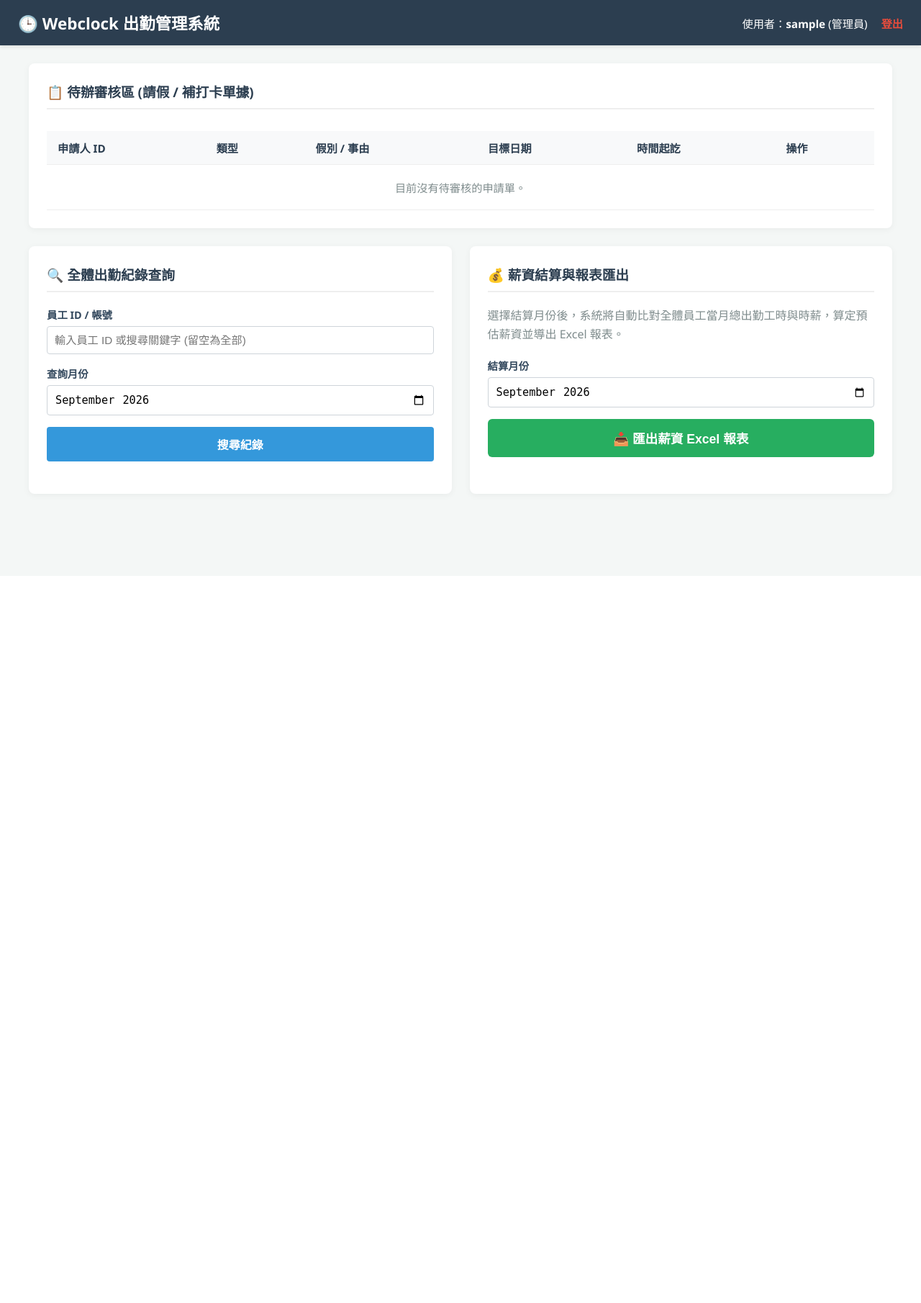
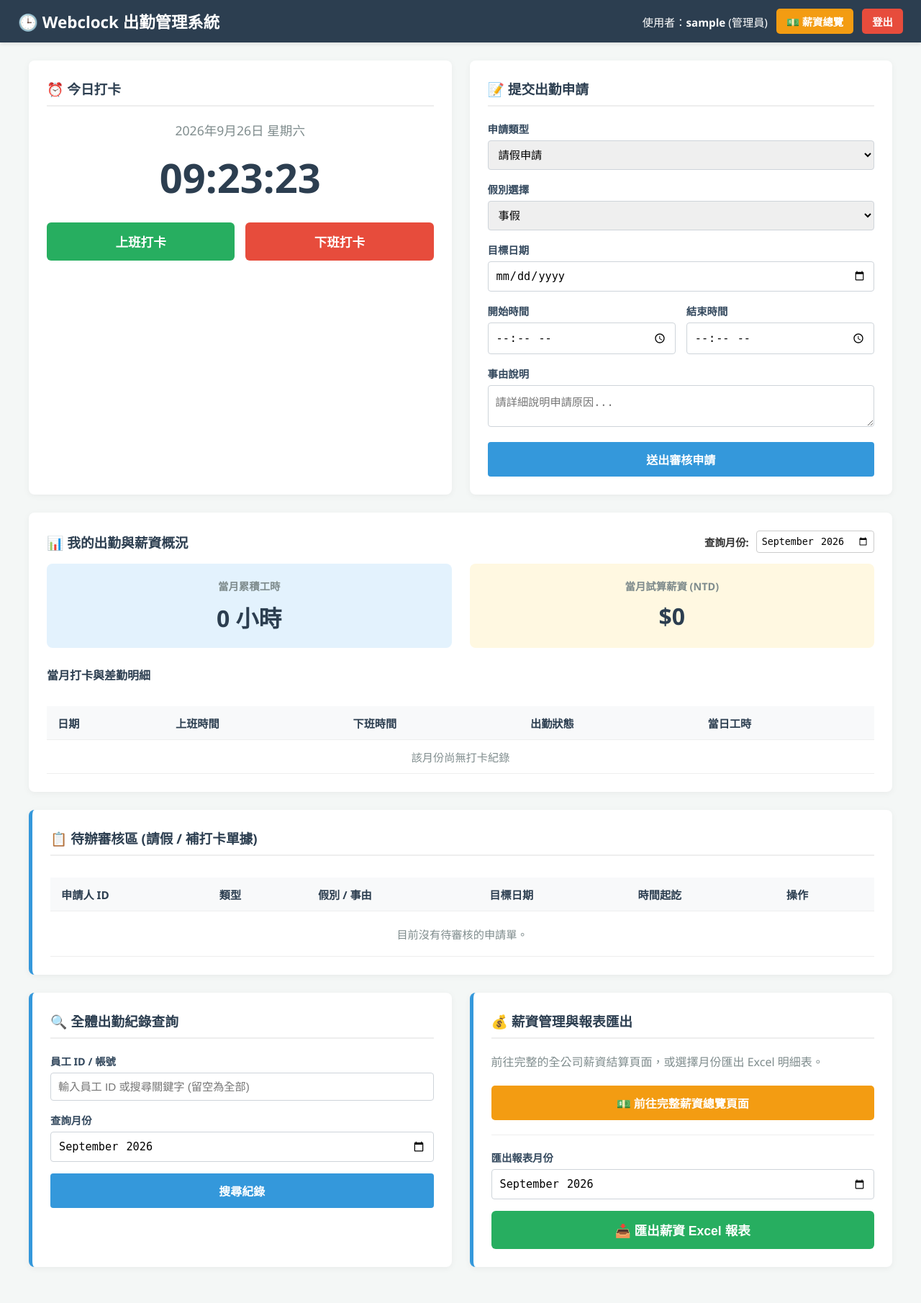
Before and after one commit to try91396-beep/TEST_DADING, a Flask app: page /webclock/ in a window 1280 px wide. Shown: the whole page at 72% size. Before the commit the page ends 693 px from the top, so only its background shows below. Run offline with Flask 3, Linux system fonts and the light colour scheme; the visitor is signed in with stand-in values (Sample User, id 1); data that the repository does not hold is empty; some libraries are stand-ins or nearby versions.

Commit message:
Update webclock.html
開放管理員打卡與請假功能：將「今日打卡」、「提交出勤申請」與「個人出勤與薪資概況」設為全體使用者（包含管理員）通用。管理員登入後可同時執行打卡與後台審核。

新增「💵 薪資頁面」連結按鈕：

導覽列（Navbar）：右上角新增「💵 薪資頁面」按鈕，點擊直達 [https://test-dading.onrender.com/webclock/salaries](https://test-dading.onrender.com/webclock/salaries)（或 /webclock/salaries）。

管理員專區：新增快捷選單按鈕。

```diff
--- a/templates/webclock.html
+++ b/templates/webclock.html
@@ -18,21 +18,36 @@
         .navbar {
             background-color: #2c3e50;
             color: white;
-            padding: 15px 25px;
+            padding: 12px 25px;
             display: flex;
             justify-content: space-between;
             align-items: center;
             box-shadow: 0 2px 5px rgba(0,0,0,0.1);
         }
         .navbar h1 { margin: 0; font-size: 1.4rem; }
-        .user-info { font-size: 0.95rem; }
-        .logout-btn { color: #e74c3c; margin-left: 15px; text-decoration: none; font-weight: bold; }
-        .logout-btn:hover { text-decoration: underline; }
+        .user-nav { display: flex; align-items: center; gap: 12px; font-size: 0.95rem; }
+
+        /* 導覽列按鈕 */
+        .nav-btn {
+            display: inline-block;
+            padding: 7px 14px;
+            border-radius: 5px;
+            text-decoration: none;
+            font-weight: bold;
+            font-size: 0.9rem;
+            transition: all 0.2s ease;
+        }
+        .btn-salary-nav { background-color: #f39c12; color: white; }
+        .btn-salary-nav:hover { background-color: #d68910; transform: translateY(-1px); }
+        .logout-btn { background-color: #e74c3c; color: white; }
+        .logout-btn:hover { background-color: #c0392b; transform: translateY(-1px); }
 
         /* Dashboard 容器 */
         .dashboard-container { max-width: 1200px; margin: 25px auto; padding: 0 20px; }
         .card { background: #fff; border-radius: 8px; box-shadow: 0 2px 10px rgba(0,0,0,0.05); padding: 25px; margin-bottom: 25px; }
         .card h3 { margin-top: 0; color: #2c3e50; border-bottom: 2px solid #eee; padding-bottom: 10px; margin-bottom: 20px; }
+        .admin-card { border-left: 5px solid #3498db; }
+
         .grid-2 { display: grid; grid-template-columns: 1fr 1fr; gap: 25px; }
 
         /* 時鐘與打卡按鈕 */
@@ -77,11 +92,11 @@
         .badge-success { background-color: #e8f8f0; color: #27ae60; }
         .badge-warning { background-color: #fef5e7; color: #e67e22; }
         .badge-info { background-color: #eaf2f8; color: #2980b9; }
-        .badge-danger { background-color: #fadbd8; color: #c0392b; }
 
         @media (max-width: 768px) {
             .grid-2 { grid-template-columns: 1fr; }
             .clock-display { font-size: 2.5rem; }
+            .navbar { flex-direction: column; gap: 10px; align-items: flex-start; }
         }
     </style>
 </head>
@@ -90,101 +105,23 @@
     <!-- 頂部導覽列 -->
     <div class="navbar">
         <h1>🕒 Webclock 出勤管理系統</h1>
-        <div class="user-info">
-            使用者：<strong>{{ session.get('username', '訪客') }}</strong>
-            ({{ '管理員' if session.get('role') == 'admin' else '一般員工' }})
-            <a href="{{ url_for('webclock.logout') }}" class="logout-btn">登出</a>
+        <div class="user-nav">
+            <span>使用者：<strong>{{ session.get('username', '訪客') }}</strong>
+            ({{ '管理員' if session.get('role') == 'admin' else '一般員工' }})</span>
+
+            <!-- 新增薪資頁面按鈕 -->
+            <a href="/webclock/salaries" class="nav-btn btn-salary-nav">💵 薪資總覽</a>
+
+            <!-- 登出按鈕 -->
+            <a href="{{ url_for('webclock.logout') }}" class="nav-btn logout-btn">登出</a>
         </div>
     </div>
 
     <div class="dashboard-container">
 
-        {% if session.get('role') == 'admin' %}
-            <!-- ========================================= -->
-            <!-- Admin 視圖 (管理員專用)                    -->
-            <!-- ========================================= -->
-
-            <div class="card">
-                <h3>📋 待辦審核區 (請假 / 補打卡單據)</h3>
-                <div style="overflow-x: auto;">
-                    <table>
-                        <thead>
-                            <tr>
-                                <th>申請人 ID</th>
-                                <th>類型</th>
-                                <th>假別 / 事由</th>
-                                <th>目標日期</th>
-                                <th>時間起訖</th>
-                                <th>操作</th>
-                            </tr>
-                        </thead>
-                        <tbody id="pendingRequestsTable">
-                            {% if pending_requests %}
-                                {% for req in pending_requests %}
-                                <tr>
-                                    <td>{{ req.user_id }}</td>
-                                    <td>
-                                        {% if req.request_type == 'leave' %}
-                                            <span class="badge badge-warning">請假</span>
-                                        {% else %}
-                                            <span class="badge badge-info">補打卡</span>
-                                        {% endif %}
-                                    </td>
-                                    <td>
-                                        {% if req.leave_type %}[{{ req.leave_type }}] {% endif %}
-                                        {{ req.reason or '無說明' }}
-                                    </td>
-                                    <td>{{ req.target_date }}</td>
-                                    <td>{{ req.start_time or '--' }} ~ {{ req.end_time or '--' }}</td>
-                                    <td>
-                                        <button class="btn-action btn-approve" onclick="approveReq({{ req.id }}, true)">核准</button>
-                                        <button class="btn-action btn-reject" onclick="approveReq({{ req.id }}, false)">駁回</button>
-                                    </td>
-                                </tr>
-                                {% endfor %}
-                            {% else %}
-                                <tr>
-                                    <td colspan="6" style="text-align:center; padding: 20px; color: #7f8c8d;">目前沒有待審核的申請單。</td>
-                                </tr>
-                            {% endif %}
-                        </tbody>
-                    </table>
-                </div>
-            </div>
-
-            <div class="grid-2">
-                <div class="card">
-                    <h3>🔍 全體出勤紀錄查詢</h3>
-                    <div class="form-group">
-                        <label for="searchUserId">員工 ID / 帳號</label>
-                        <input type="text" id="searchUserId" placeholder="輸入員工 ID 或搜尋關鍵字 (留空為全部)">
-                    </div>
-                    <div class="form-group">
-                        <label for="searchMonth">查詢月份</label>
-                        <input type="month" id="searchMonth" value="{{ current_month }}">
-                    </div>
-                    <button class="btn-submit" onclick="fetchAdminRecords()" style="width: 100%;">搜尋紀錄</button>
-                    <div id="adminRecordsResult" style="margin-top:20px; max-height: 300px; overflow-y: auto;"></div>
-                </div>
-
-                <div class="card">
-                    <h3>💰 薪資結算與報表匯出</h3>
-                    <p style="color: #7f8c8d; line-height: 1.6; margin-bottom: 20px;">
-                        選擇結算月份後，系統將自動比對全體員工當月總出勤工時與時薪，算定預估薪資並導出 Excel 報表。
-                    </p>
-                    <div class="form-group">
-                        <label for="exportMonth">結算月份</label>
-                        <input type="month" id="exportMonth" value="{{ current_month }}">
-                    </div>
-                    <button class="punch-btn btn-in" onclick="exportSalary()">📥 匯出薪資 Excel 報表</button>
-                </div>
-            </div>
-
-        {% else %}
-            <!-- ========================================= -->
-            <!-- Staff 視圖 (一般員工專用)                  -->
-            <!-- ========================================= -->
-
+        <!-- =================================================== -->
+        <!-- 通用卡片 1：打卡與請假區域（全體人員包括管理員均可使用）    -->
+        <!-- =================================================== -->
         <div class="grid-2">
             <!-- 左側：即時打卡 -->
             <div class="card">
@@ -247,10 +184,12 @@
             </div>
         </div>
 
-            <!-- 下方：個人儀表板 -->
+        <!-- =================================================== -->
+        <!-- 通用卡片 2：個人打卡與工時紀錄                             -->
+        <!-- =================================================== -->
         <div class="card">
             <div style="display: flex; justify-content: space-between; align-items: center; flex-wrap: wrap; margin-bottom: 15px;">
-                    <h3 style="border: none; margin: 0; padding: 0;">📊 個人出勤與薪資概況</h3>
+                <h3 style="border: none; margin: 0; padding: 0;">📊 我的出勤與薪資概況</h3>
                 <div style="display: flex; align-items: center; gap: 10px;">
                     <label for="myMonth" style="font-weight: 600; font-size: 0.9rem;">查詢月份:</label>
                     <input type="month" id="myMonth" onchange="fetchMyRecords()" value="{{ current_month }}" style="padding: 6px; border-radius: 4px; border: 1px solid #ccc;">
@@ -286,10 +225,99 @@
                 </table>
             </div>
         </div>
+
+
+        {% if session.get('role') == 'admin' %}
+            <!-- =================================================== -->
+            <!-- 管理員專用區塊：審核與考勤薪資管理                     -->
+            <!-- =================================================== -->
+
+            <div class="card admin-card">
+                <h3>📋 待辦審核區 (請假 / 補打卡單據)</h3>
+                <div style="overflow-x: auto;">
+                    <table>
+                        <thead>
+                            <tr>
+                                <th>申請人 ID</th>
+                                <th>類型</th>
+                                <th>假別 / 事由</th>
+                                <th>目標日期</th>
+                                <th>時間起訖</th>
+                                <th>操作</th>
+                            </tr>
+                        </thead>
+                        <tbody id="pendingRequestsTable">
+                            {% if pending_requests %}
+                                {% for req in pending_requests %}
+                                <tr>
+                                    <td>{{ req.user_id }}</td>
+                                    <td>
+                                        {% if req.request_type == 'leave' %}
+                                            <span class="badge badge-warning">請假</span>
+                                        {% else %}
+                                            <span class="badge badge-info">補打卡</span>
                                         {% endif %}
+                                    </td>
+                                    <td>
+                                        {% if req.leave_type %}[{{ req.leave_type }}] {% endif %}
+                                        {{ req.reason or '無說明' }}
+                                    </td>
+                                    <td>{{ req.target_date }}</td>
+                                    <td>{{ req.start_time or '--' }} ~ {{ req.end_time or '--' }}</td>
+                                    <td>
+                                        <button class="btn-action btn-approve" onclick="approveReq({{ req.id }}, true)">核准</button>
+                                        <button class="btn-action btn-reject" onclick="approveReq({{ req.id }}, false)">駁回</button>
+                                    </td>
+                                </tr>
+                                {% endfor %}
+                            {% else %}
+                                <tr>
+                                    <td colspan="6" style="text-align:center; padding: 20px; color: #7f8c8d;">目前沒有待審核的申請單。</td>
+                                </tr>
+                            {% endif %}
+                        </tbody>
+                    </table>
+                </div>
             </div>
 
-    <!-- 前端 JS 邏輯區 -->
+            <div class="grid-2">
+                <div class="card admin-card">
+                    <h3>🔍 全體出勤紀錄查詢</h3>
+                    <div class="form-group">
+                        <label for="searchUserId">員工 ID / 帳號</label>
+                        <input type="text" id="searchUserId" placeholder="輸入員工 ID 或搜尋關鍵字 (留空為全部)">
+                    </div>
+                    <div class="form-group">
+                        <label for="searchMonth">查詢月份</label>
+                        <input type="month" id="searchMonth" value="{{ current_month }}">
+                    </div>
+                    <button class="btn-submit" onclick="fetchAdminRecords()" style="width: 100%;">搜尋紀錄</button>
+                    <div id="adminRecordsResult" style="margin-top:20px; max-height: 300px; overflow-y: auto;"></div>
+                </div>
+
+                <div class="card admin-card">
+                    <h3>💰 薪資管理與報表匯出</h3>
+                    <p style="color: #7f8c8d; line-height: 1.6; margin-bottom: 20px;">
+                        前往完整的全公司薪資結算頁面，或選擇月份匯出 Excel 明細表。
+                    </p>
+                    <div style="display: flex; gap: 10px; margin-bottom: 20px;">
+                        <a href="/webclock/salaries" class="nav-btn btn-salary-nav" style="flex: 1; text-align: center; padding: 12px; font-size: 1rem;">
+                            💵 前往完整薪資總覽頁面
+                        </a>
+                    </div>
+                    <hr style="border: none; border-top: 1px solid #eee; margin: 20px 0;">
+                    <div class="form-group">
+                        <label for="exportMonth">匯出報表月份</label>
+                        <input type="month" id="exportMonth" value="{{ current_month }}">
+                    </div>
+                    <button class="punch-btn btn-in" onclick="exportSalary()">📥 匯出薪資 Excel 報表</button>
+                </div>
+            </div>
+        {% endif %}
+
+    </div>
+
+    <!-- 前端 JavaScript 邏輯 -->
     <script>
         // --- 即時時鐘 ---
         function updateClock() {
@@ -305,19 +333,14 @@
         setInterval(updateClock, 1000);
         updateClock();
 
-        {% if session.get('role') != 'admin' %}
-        // =========================================
-        // 員工端 JavaScript 邏輯
-        // =========================================
-
-        // 切換假別欄位顯示
+        // --- 請假選單切換 ---
         function toggleLeaveTypeField() {
             const reqType = document.getElementById('reqType').value;
             const leaveGroup = document.getElementById('leaveTypeGroup');
             leaveGroup.style.display = (reqType === 'leave') ? 'block' : 'none';
         }
 
-        // 1. 執行上下班打卡
+        // 1. 上下班打卡 (全體人員通用)
         function submitPunch(action) {
             fetch('/webclock/punch', {
                 method: 'POST',
@@ -331,7 +354,7 @@
                     const timeStr = new Date().toLocaleTimeString('zh-TW', { hour12: false });
                     msg.textContent = (action === 'in' ? '✅ 上班打卡成功' : '✅ 下班打卡成功') + ' (' + timeStr + ')';
                     msg.style.color = '#27ae60';
-                    fetchMyRecords(); // 即時刷新年明細
+                    fetchMyRecords(); // 刷新個人明細
                     setTimeout(() => { msg.textContent = ''; }, 4000);
                 } else {
                     alert('打卡失敗：' + (data.error || '未預期錯誤'));
@@ -378,7 +401,7 @@
             .catch(err => console.error('Error submitting request:', err));
         }
 
-        // 3. 獲取個人月度明細
+        // 3. 獲取個人月度打卡與薪資概況
         function fetchMyRecords() {
             const month = document.getElementById('myMonth').value;
             if(!month) return;
@@ -420,21 +443,20 @@
             })
             .catch(err => {
                 console.error(err);
-                document.getElementById('myRecordsTable').innerHTML = '<tr><td colspan="5" style="text-align:center; color:red;">讀取資料失敗，請確認後端 API 運作正常。</td></tr>';
+                document.getElementById('myRecordsTable').innerHTML = '<tr><td colspan="5" style="text-align:center; color:red;">讀取個人紀錄失敗</td></tr>';
             });
         }
 
+        // 初始化
         document.addEventListener('DOMContentLoaded', () => {
             toggleLeaveTypeField();
             fetchMyRecords();
         });
 
-        {% else %}
-        // =========================================
-        // 管理員端 JavaScript 邏輯
-        // =========================================
+        {% if session.get('role') == 'admin' %}
+        // --- 管理員專用 JS 邏輯 ---
 
-        // 1. 審核單據 (核准 / 駁回)
+        // 審核單據
         function approveReq(reqId, isApproved) {
             const actionText = isApproved ? '核准' : '駁回';
             if(!confirm(`確定要 ${actionText} 此筆申請單？`)) return;
@@ -456,7 +478,7 @@
             .catch(err => console.error(err));
         }
 
-        // 2. 匯出薪資 Excel 報表
+        // 匯出薪資 Excel 報表
         function exportSalary() {
             const month = document.getElementById('exportMonth').value;
             if(!month) {
@@ -466,7 +488,7 @@
             window.location.href = `/webclock/admin/export_salary?month=${month}`;
         }
 
-        // 3. 查詢全體員工出勤紀錄
+        // 查詢全體員工出勤紀錄
         function fetchAdminRecords() {
             const userId = document.getElementById('searchUserId').value;
             const month = document.getElementById('searchMonth').value;
@@ -496,7 +518,7 @@
                 resultDiv.innerHTML = html;
             })
             .catch(() => {
-                resultDiv.innerHTML = '<p style="color: #e74c3c;">查詢失敗或後端 API 尚未開放</p>';
+                resultDiv.innerHTML = '<p style="color: #e74c3c;">查詢失敗或後端 API 未開放</p>';
             });
         }
         {% endif %}
```
Lines whose indentation alone changed are shown as unchanged.
